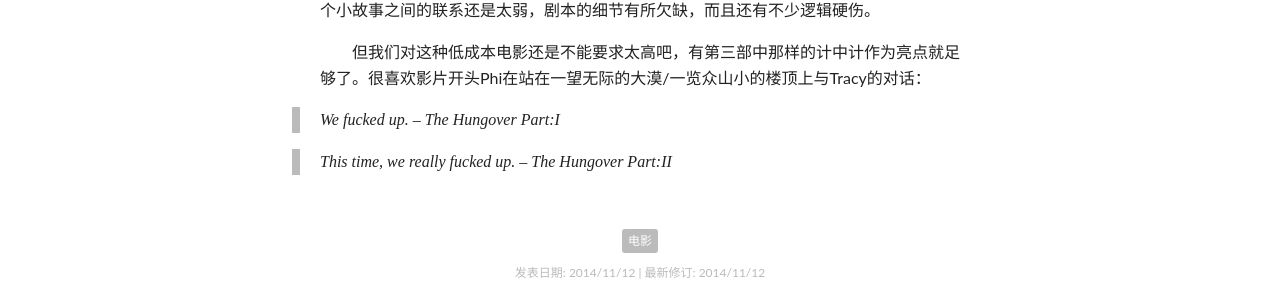
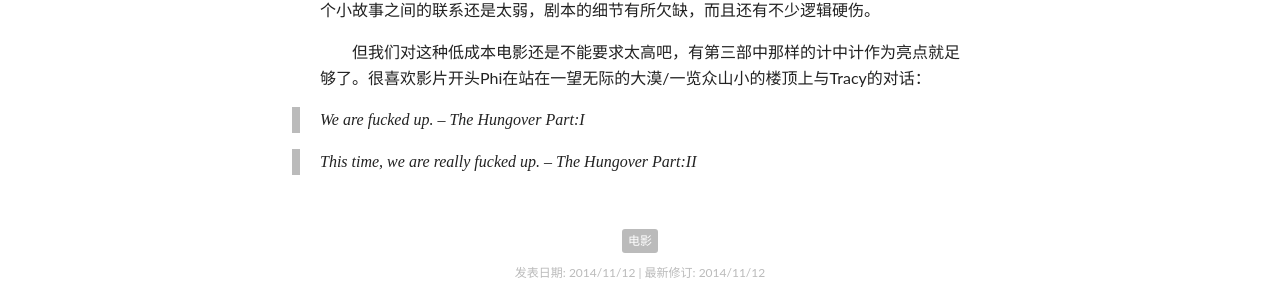
Before and after one commit to alex970448359/site-blog.aiditan.me, a Jekyll site: the page built from _posts/2014-11-12-the-hangover.md, in a window 1280 px wide. Shown: the part 615-918 px from the top of the page. Built offline with Jekyll 4.4.1, drawn with Linux system fonts in a browser that asks for light colours; nearby versions of some CDN libraries; comment, search, counter and statistics services are not loaded.

Commit message:
Fix typos

```diff
--- a/_posts/2014-11-12-the-hangover.md
+++ b/_posts/2014-11-12-the-hangover.md
@@ -18,6 +18,6 @@
 
 但我们对这种低成本电影还是不能要求太高吧，有第三部中那样的计中计作为亮点就足够了。很喜欢影片开头Phi在站在一望无际的大漠/一览众山小的楼顶上与Tracy的对话：
 
-> We fucked up. -- The Hungover Part:I
+> We are fucked up. -- The Hungover Part:I
 
-> This time, we really fucked up. -- The Hungover Part:II
+> This time, we are really fucked up. -- The Hungover Part:II
```
